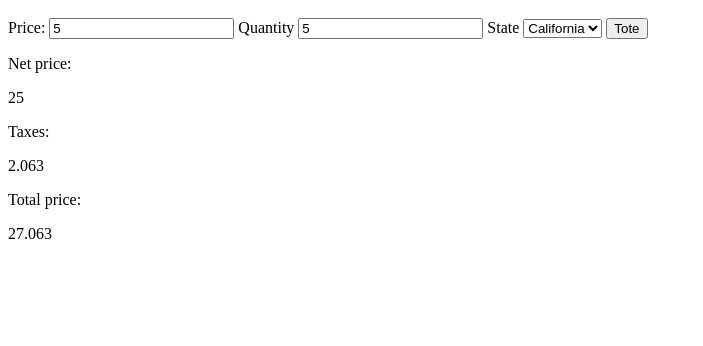
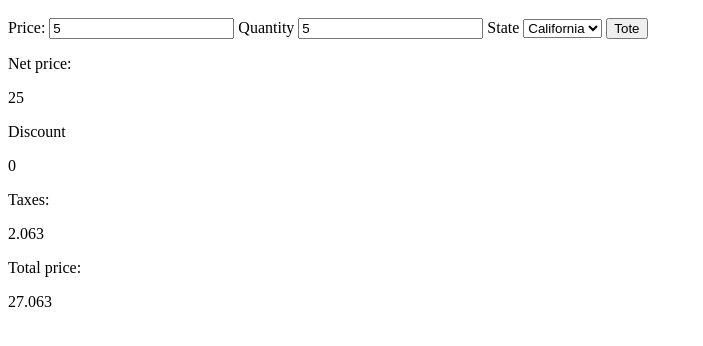
Before and after one commit to BetoHerbas/TotalizadorVentas, a website built with Parcel: page index.html in a window 1280 px wide. Both pictures are taken after typing "5", "5" into the empty fields and a click on the input "Tote". Shown: the part 48-394 px from the top of the page, without its empty margins (0-703 px from the left). Built offline with nearby package versions, Linux system fonts and the light colour scheme.

Commit message:
show 0 if the net price in minor to 1000

```diff
--- a/index.html
+++ b/index.html
@@ -18,6 +18,8 @@
     </form>
     <label for="netPrice">Net price:</label>
     <div id="netPrice-div"></div>
+    <label for="discount">Discount</label>
+    <div id="discount-div"></div>
     <label for="taxes">Taxes:</label>
     <div id="taxes-div"></div>
     <label for="totalPrice">Total price:</label>
--- a/src/presenter.js
+++ b/src/presenter.js
@@ -1,4 +1,4 @@
-import {calculateNetPrice, calculateTaxes, calculateTote} from "./totalizador.js";
+import {calculateNetPrice, calculateTaxes, calculateTote, calculateDiscount} from "./totalizador.js";
 
 const price_input = document.querySelector("#price");
 const quantity_input = document.querySelector("#quantity");
@@ -7,6 +7,7 @@ const form = document.querySelector("#tote-form");
 const divNetPrice = document.querySelector("#netPrice-div");
 const divTaxes = document.querySelector("#taxes-div");
 const divTotalPrice = document.querySelector("#totalPrice-div");
+const divDiscount = document.querySelector("#discount-div");
 
 form.addEventListener("submit", (event) => {
   event.preventDefault();
@@ -18,4 +19,5 @@ form.addEventListener("submit", (event) => {
   divNetPrice.innerHTML = "<p>" + calculateNetPrice(price, quantity) + "</p>";
   divTaxes.innerHTML = "<p>" + calculateTaxes(calculateNetPrice(price, quantity), state) + "</p>";
   divTotalPrice.innerHTML = "<p>" + calculateTote(price, quantity,state) + "</p>";
+  divDiscount.innerHTML = "<p>" + calculateDiscount(calculateNetPrice(price, quantity)) + "</p>";
 });
--- a/src/totalizador.js
+++ b/src/totalizador.js
@@ -22,5 +22,11 @@ function calculateTote(price, quantity, state) {
   let totalPrice = netPrice + calculateTaxes(netPrice, state);
   return +(totalPrice).toFixed(3);
 }
+function calculateDiscount(netPrice) {
+  if (netPrice >= 1000) {
+    return +(netPrice * 0.03).toFixed(3);
+  }
+  return 0;
+}
 
-export { calculateNetPrice, calculateTaxes, calculateTote };
+export { calculateNetPrice, calculateTaxes, calculateTote, calculateDiscount };
```
Also changed, not shown: src/totalizador.test.js (+6 -1 lines).
